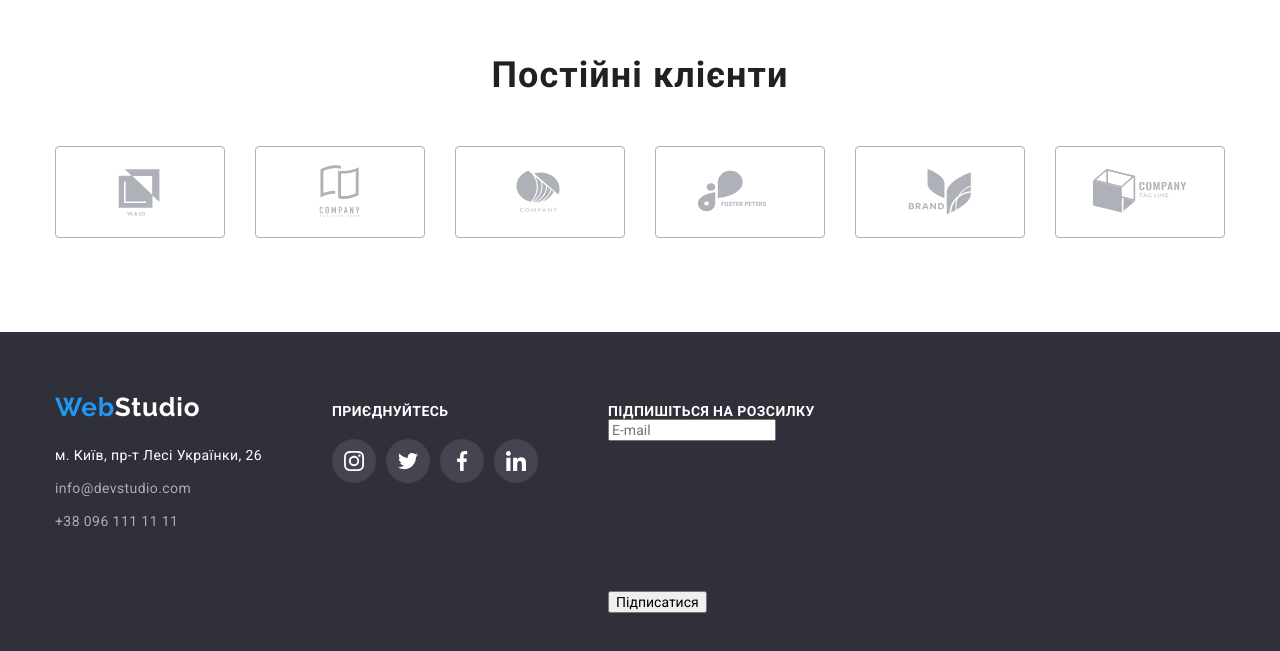
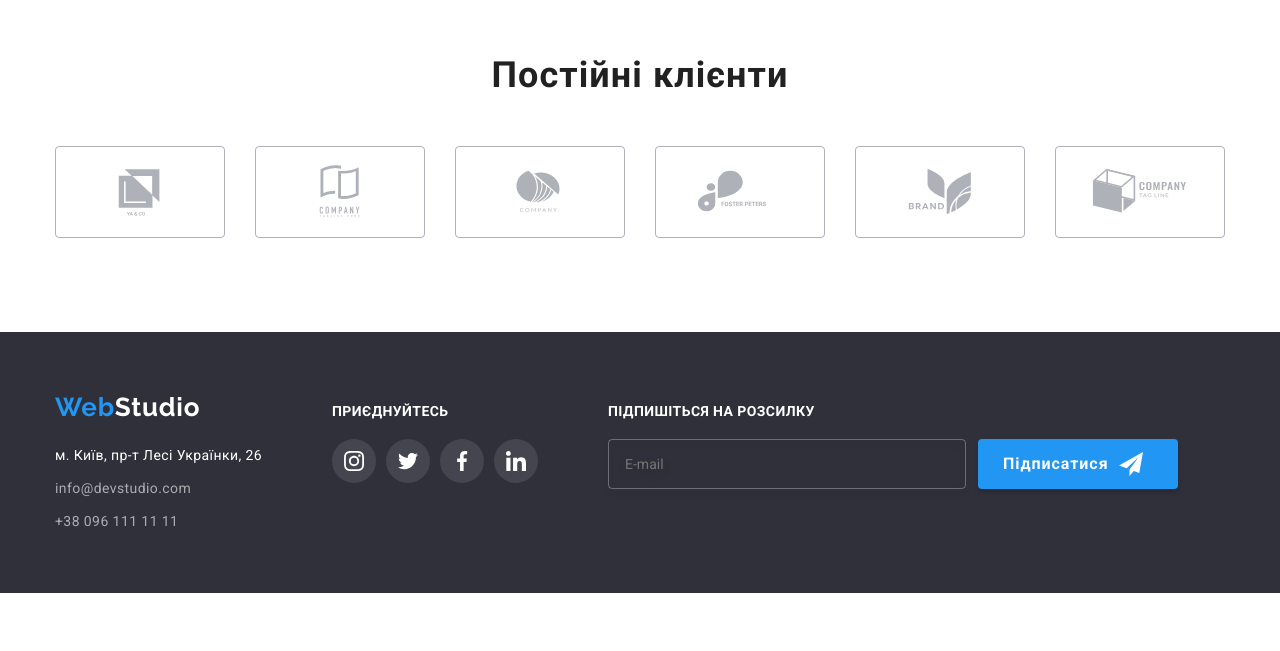
Before and after one commit to ansachuk/goit-markup-hw-06, a plain HTML site: page index.html in a window 1280 px wide. Shown: the part 2343-2994 px from the top of the page. After the commit the page ends 2936 px from the top, so only its background shows below. Drawn offline with nearby package versions, Linux system fonts and the light colour scheme.

Commit message:
add footer form styles

```diff
--- a/css/styles.css
+++ b/css/styles.css
@@ -594,6 +594,8 @@ svg {
 .footer-form-disc {
   display: block;
 
+  margin-bottom: 20px;
+
   font-weight: 700;
   font-size: 14px;
   line-height: calc(16 / 14);
@@ -602,6 +604,55 @@ svg {
 
   color: #ffffff;
 }
+
+.footer-form {
+  display: flex;
+  gap: 12px;
+}
+
+.footer-input {
+  width: 358px;
+  height: 50px;
+
+  background-color: transparent;
+  padding-left: 16px;
+
+  color: var(--header-color);
+
+  box-sizing: border-box;
+  border: 1px solid rgba(255, 255, 255, 0.3);
+  filter: drop-shadow(0px 4px 4px rgba(0, 0, 0, 0.15));
+  border-radius: 4px;
+}
+
+.footer-form-button {
+  display: flex;
+  align-items: center;
+  gap: 10px;
+
+  width: 200px;
+  height: 50px;
+
+  padding: 10px 25px;
+
+  border: none;
+  background-color: var(--action-color);
+  box-shadow: 0px 4px 4px rgba(0, 0, 0, 0.15);
+  border-radius: 4px;
+
+  font-weight: 700;
+  font-size: 16px;
+  line-height: calc(30 / 16);
+
+  letter-spacing: 0.06em;
+
+  color: #ffffff;
+}
+
+.footer-form-icon {
+  fill: var(--header-color);
+}
+
 /* ------------------------ BACKDROP ---------------- */
 
 .backdrop {
--- a/index.html
+++ b/index.html
@@ -543,13 +543,13 @@
         <div class="footer__form-field">
           <strong class="footer-form-disc">Підпишіться на розсилку</strong>
           <form class="footer-form">
-            <div class="form-container">
-              <input type="email" placeholder="E-mail" class="footer-input" />
-              <svg class="" width="" height="">
-                <use href=""></use>
+            <input type="email" name="email" placeholder="E-mail" class="footer-input" />
+
+            <button class="footer-form-button" type="submit">
+              Підписатися<svg class="footer-form-icon" width="24" height="24">
+                <use href="./images/icons.svg#icon-send"></use>
               </svg>
-            </div>
-            <button type="submit">Підписатися</button>
+            </button>
           </form>
         </div>
       </div>
```
